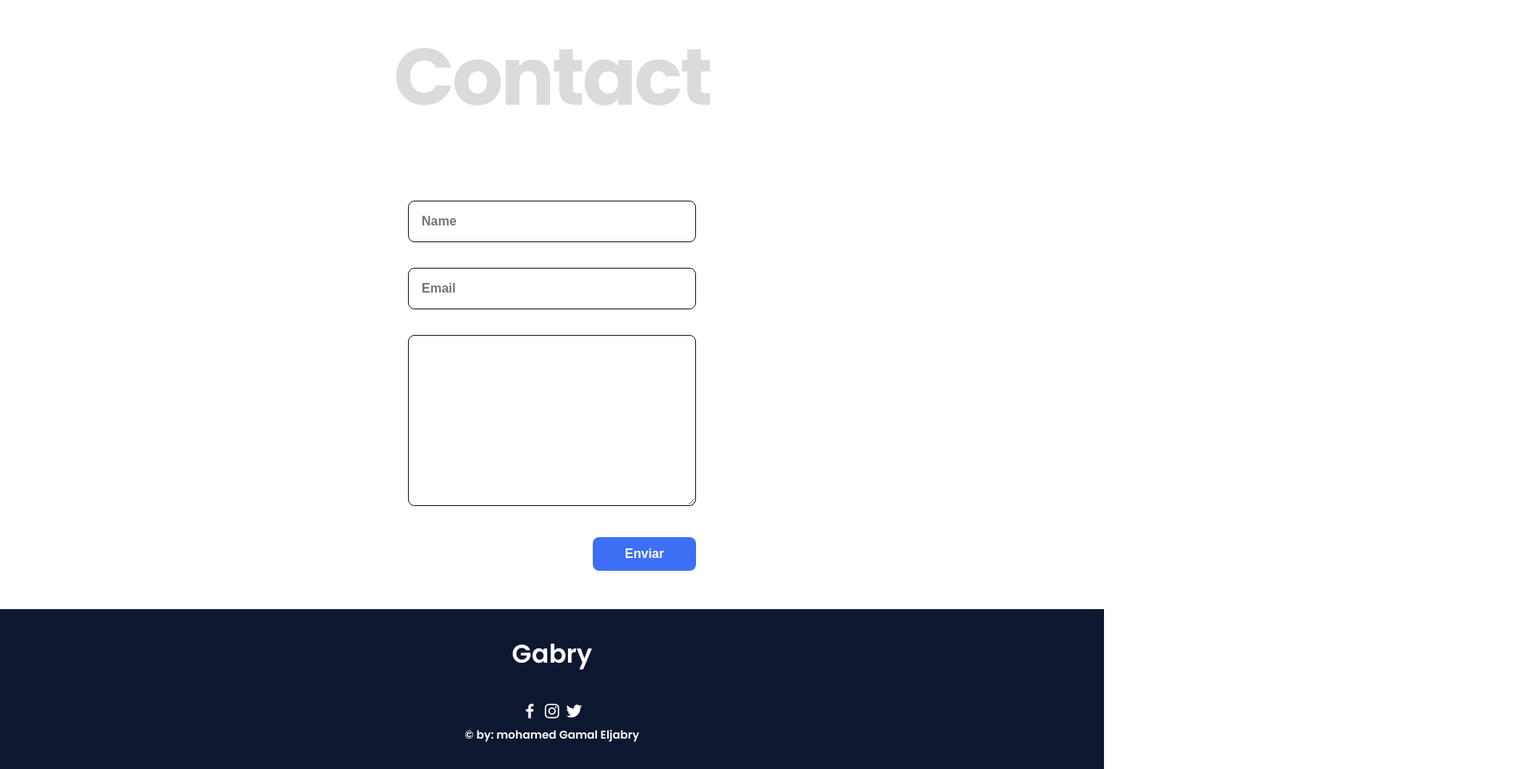
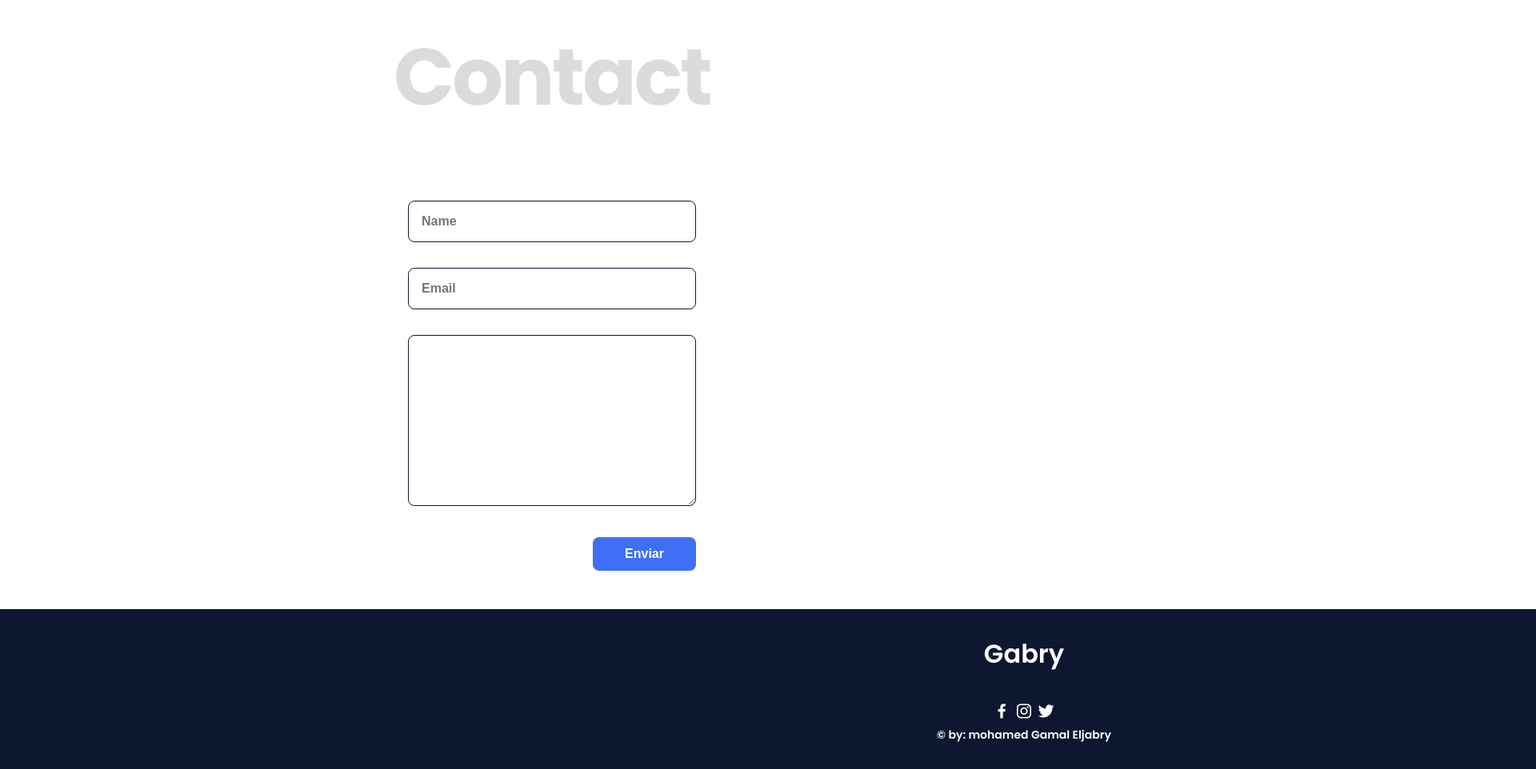
Before and after one commit to Mohamed0jabry/Gabry, a plain HTML site: page index.html in a window 1280 px wide. Shown: the part 2963-3925 px from the top of the page at 80% size, 1920 px wide, since content can reach past the window. Drawn offline with nearby package versions, Linux system fonts and the light colour scheme.

Commit message:
Update styles.css

```diff
--- a/assets/css/styles.css
+++ b/assets/css/styles.css
@@ -447,7 +447,7 @@ img {
   text-align: center;
   font-weight: var(--font-semi);
   padding: 2rem 0;
-    width: calc(100% + 100px);
+    width: 200%;
 }
 
 .footer__title {
```
